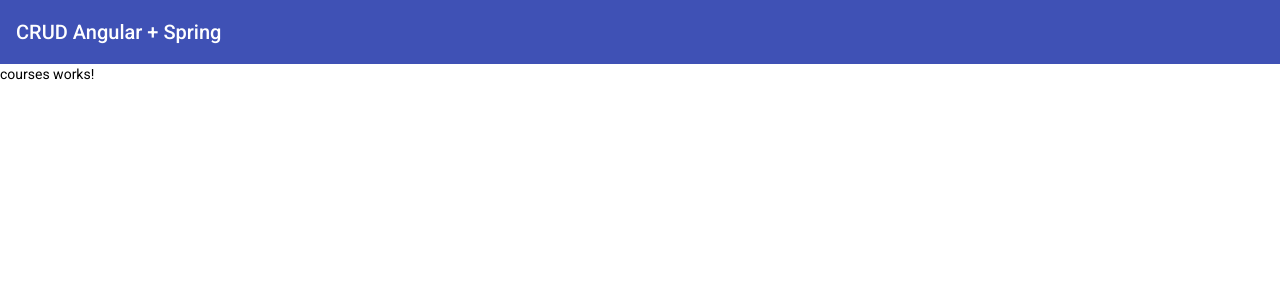
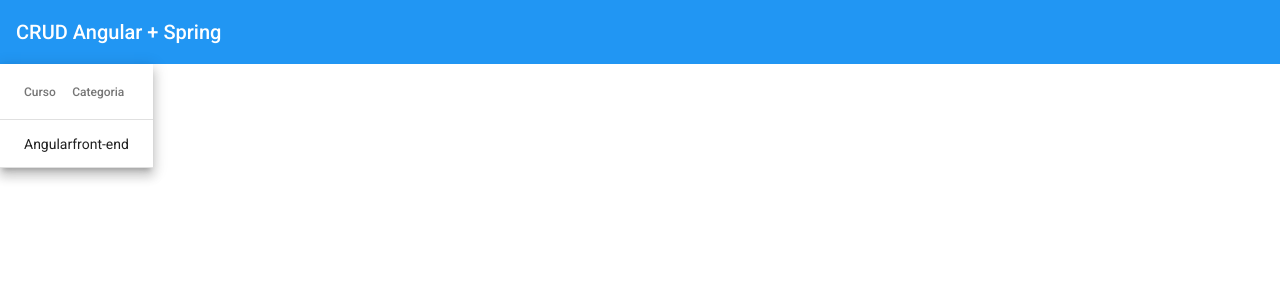
Before and after one commit to kipFaceless/Angular12-CRUD-Spring, an Angular app: page /courses in a window 1280 px wide. Shown: the top 300 px of the page. Built offline with nearby package versions, Linux system fonts and the light colour scheme.

Commit message:
angular material table

```diff
--- a/src/app/courses/courses.module.ts
+++ b/src/app/courses/courses.module.ts
@@ -1,9 +1,9 @@
 import { CommonModule } from '@angular/common';
 import { NgModule } from '@angular/core';
+import { MatTableModule } from '@angular/material/table';
 
 import { CoursesRoutingModule } from './courses-routing.module';
 import { CoursesComponent } from './courses/courses.component';
-
 
 @NgModule({
   declarations: [
@@ -11,7 +11,8 @@
   ],
   imports: [
     CommonModule,
-    CoursesRoutingModule
+    CoursesRoutingModule,
+    MatTableModule
   ]
 })
 export class CoursesModule { }
--- a/src/app/courses/courses/courses.component.html
+++ b/src/app/courses/courses/courses.component.html
@@ -1 +1,18 @@
-<p>courses works!</p>
+<table mat-table [dataSource]="courses" class="mat-elevation-z8">
+
+   <!-- Name Column -->
+  <ng-container matColumnDef="name">
+    <th mat-header-cell *matHeaderCellDef> Curso </th>
+    <td mat-cell *matCellDef="let course"> {{ course.name }} </td>
+  </ng-container>
+
+  <!-- Category Column -->
+  <ng-container matColumnDef="category">
+    <th mat-header-cell *matHeaderCellDef> Categoria </th>
+    <td mat-cell *matCellDef="let course"> {{course.category}} </td>
+  </ng-container>
+
+
+  <tr mat-header-row *matHeaderRowDef="displayedColumns"></tr>
+  <tr mat-row *matRowDef="let row; columns: displayedColumns;"></tr>
+</table>
--- a/src/app/courses/courses/courses.component.ts
+++ b/src/app/courses/courses/courses.component.ts
@@ -1,4 +1,5 @@
 import { Component, OnInit } from '@angular/core';
+import { Course } from '../model/course';
 
 @Component({
   selector: 'app-courses',
@@ -7,7 +8,14 @@
 })
 export class CoursesComponent implements OnInit {
 
-  constructor() { }
+
+  courses : Course[] = [
+    {_id:"1", name: "Angular", category: "front-end"}
+  ];
+  displayedColumns = ['name', 'category']
+  constructor() {
+    //this.courses = []
+  }
 
   ngOnInit(): void {
   }
--- /dev/null
+++ b/src/app/courses/model/course.ts
@@ -0,0 +1,7 @@
+export interface Course {
+
+  _id: string;
+  name: string;
+  category: string;
+
+}
--- a/src/styles.scss
+++ b/src/styles.scss
@@ -1,4 +1,15 @@
 /* You can add global styles to this file, and also import other style files */
+
+@import '@angular/material/theming';
+@include mat-core();
+
+$custom-app-primary: mat-palette($mat-blue);
+$custom-app-secondary: mat-palette($mat-indigo, A200, A400, 700);
+$custom-app-warn: mat-palette($mat-red);
+
+$custom-theme : mat-light-theme($custom-app-primary, $custom-app-secondary, $custom-app-warn);
+
+@include angular-material-theme($custom-theme);
 
 html, body { height: 100%; }
 body { margin: 0; font-family: Roboto, "Helvetica Neue", sans-serif; }
```
